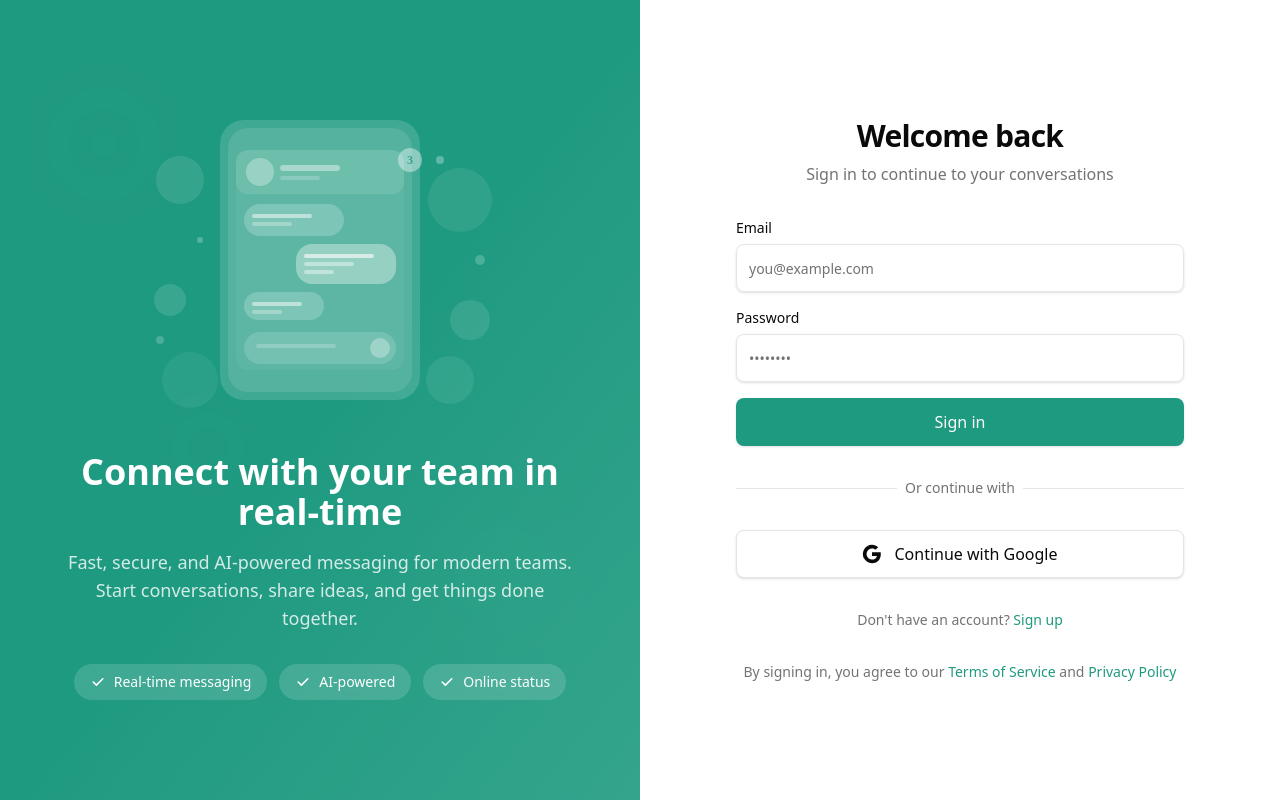
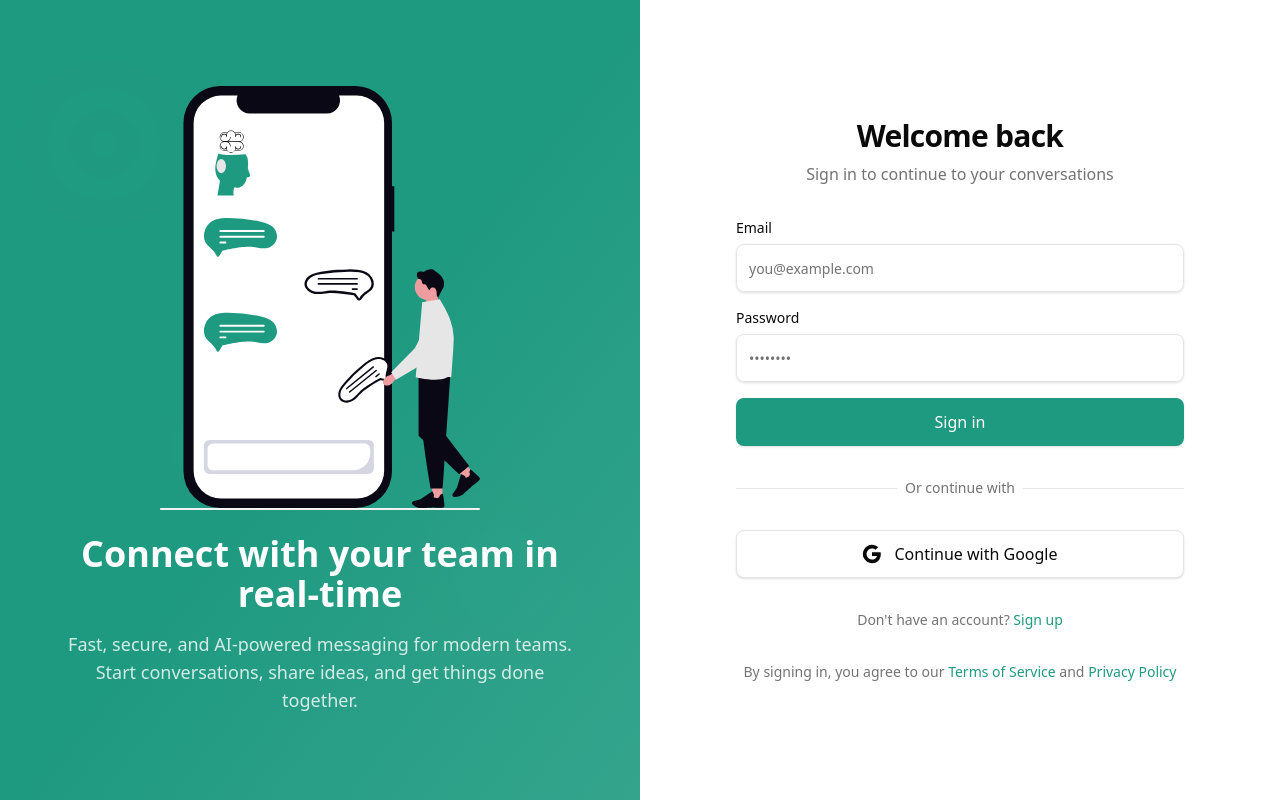
Before and after one commit to Sheriff-Oladimeji/shipper-chat, a Next.js app: page /login in a window 1280 px wide. Built offline with nearby package versions, Linux system fonts and the light colour scheme.

Commit message:
feat: update login page

```diff
--- a/src/app/(auth)/login/page.tsx
+++ b/src/app/(auth)/login/page.tsx
@@ -69,12 +69,12 @@ export default function LoginPage() {
 
         <div className="relative z-10 text-white max-w-lg text-center">
           {/* Illustration */}
-          <div className="mb-8">
+          <div className="mb-6">
             <Image
-              src="/chat-illustration.svg"
-              alt="Chat illustration"
-              width={400}
-              height={320}
+              src="/undraw_ai-chat_ljb9.svg"
+              alt="AI Chat illustration"
+              width={320}
+              height={240}
               className="mx-auto"
               priority
             />
@@ -84,32 +84,10 @@ export default function LoginPage() {
           <h1 className="text-4xl font-bold mb-4">
             Connect with your team in real-time
           </h1>
-          <p className="text-lg text-white/80 mb-8">
+          <p className="text-lg text-white/80">
             Fast, secure, and AI-powered messaging for modern teams.
             Start conversations, share ideas, and get things done together.
           </p>
-
-          {/* Feature pills */}
-          <div className="flex flex-wrap justify-center gap-3">
-            <div className="flex items-center gap-2 bg-white/15 backdrop-blur-sm px-4 py-2 rounded-full">
-              <svg className="h-4 w-4" fill="currentColor" viewBox="0 0 20 20">
-                <path fillRule="evenodd" d="M16.707 5.293a1 1 0 010 1.414l-8 8a1 1 0 01-1.414 0l-4-4a1 1 0 011.414-1.414L8 12.586l7.293-7.293a1 1 0 011.414 0z" clipRule="evenodd" />
-              </svg>
-              <span className="text-sm">Real-time messaging</span>
-            </div>
-            <div className="flex items-center gap-2 bg-white/15 backdrop-blur-sm px-4 py-2 rounded-full">
-              <svg className="h-4 w-4" fill="currentColor" viewBox="0 0 20 20">
-                <path fillRule="evenodd" d="M16.707 5.293a1 1 0 010 1.414l-8 8a1 1 0 01-1.414 0l-4-4a1 1 0 011.414-1.414L8 12.586l7.293-7.293a1 1 0 011.414 0z" clipRule="evenodd" />
-              </svg>
-              <span className="text-sm">AI-powered</span>
-            </div>
-            <div className="flex items-center gap-2 bg-white/15 backdrop-blur-sm px-4 py-2 rounded-full">
-              <svg className="h-4 w-4" fill="currentColor" viewBox="0 0 20 20">
-                <path fillRule="evenodd" d="M16.707 5.293a1 1 0 010 1.414l-8 8a1 1 0 01-1.414 0l-4-4a1 1 0 011.414-1.414L8 12.586l7.293-7.293a1 1 0 011.414 0z" clipRule="evenodd" />
-              </svg>
-              <span className="text-sm">Online status</span>
-            </div>
-          </div>
         </div>
       </div>
 
```
Also changed, not shown: public/undraw_ai-chat_ljb9.svg (added).
